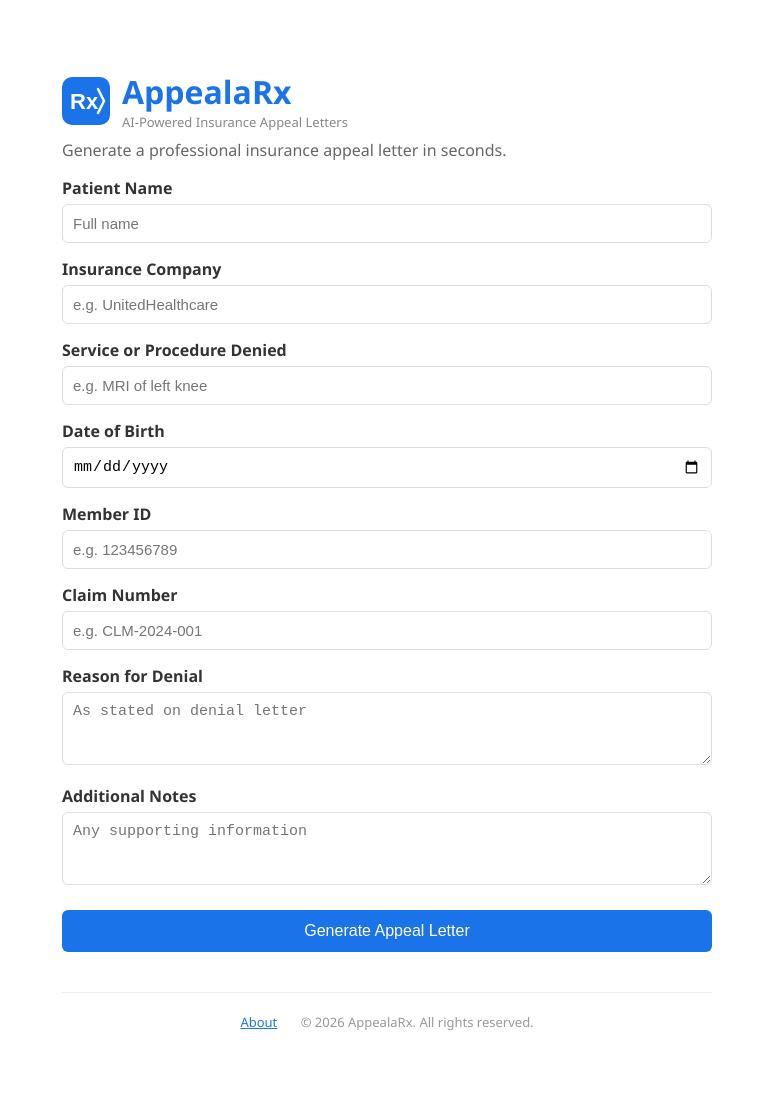
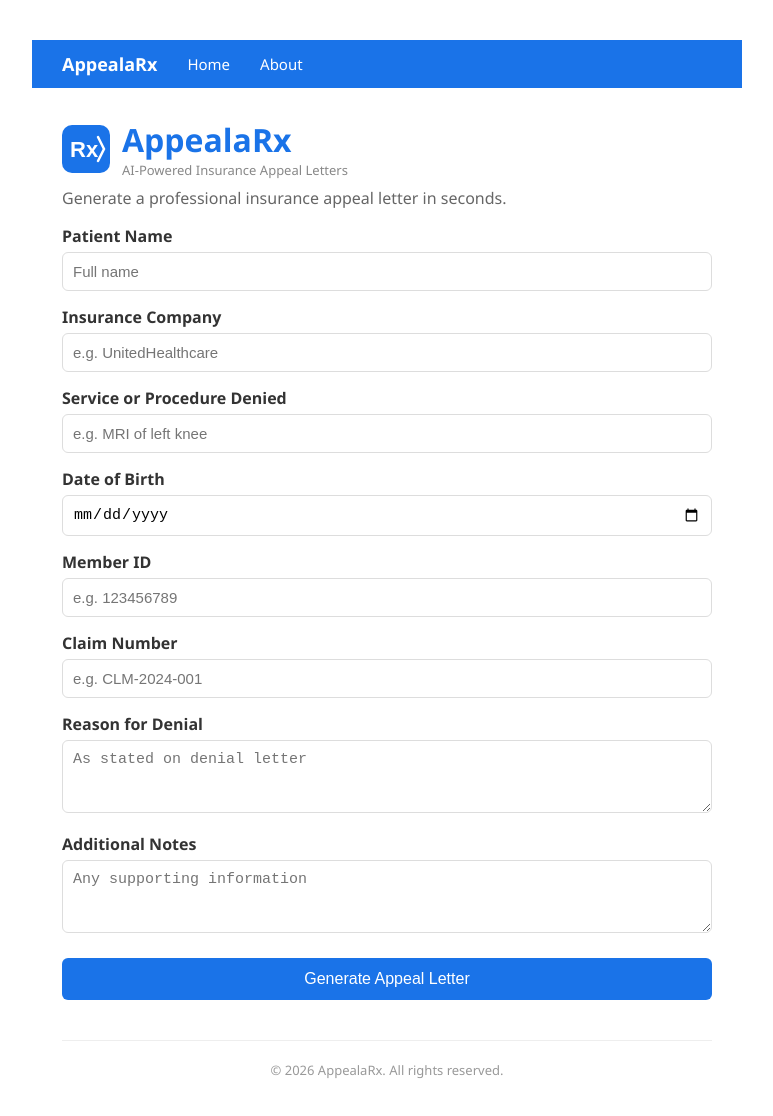
Before and after one commit to KatieBellz/AppealaRx, a website: page index.html in a window 1280 px wide. Shown: the whole page, without its empty margins (253-1026 px from the left). Drawn offline with Linux system fonts and the light colour scheme.

Commit message:
remove about link from footer add nav bar

```diff
--- a/index.html
+++ b/index.html
@@ -14,6 +14,11 @@ button { margin-top: 20px; background: #1a73e8; color: white; padding: 12px 24px
 </style>
 </head>
 <body>
+  <nav style="background:#1a73e8; padding:12px 30px; margin:-30px -30px 30px -30px; display:flex; align-items:center; gap:30px;">
+  <span style="color:white; font-weight:bold; font-size:18px;">AppealaRx</span>
+  <a href="/" style="color:white; text-decoration:none; font-size:15px;">Home</a>
+  <a href="/about.html" style="color:white; text-decoration:none; font-size:15px;">About</a>
+</nav>
 <div style="display:flex; align-items:center; gap:12px; margin-bottom:8px;">
   <svg width="48" height="48" viewBox="0 0 48 48" fill="none">
     <rect width="48" height="48" rx="10" fill="#1a73e8"/>
@@ -75,7 +80,6 @@ output.appendChild(printBtn);
 });
 </script>
 <footer style="text-align:center; margin-top:40px; padding:20px; color:#999; font-size:13px; border-top:1px solid #eee;">
-  <a href="/about.html" style="color:#1a73e8; margin-right:20px;">About</a>
   © 2026 AppealaRx. All rights reserved.
 </body>
 </html>
```
